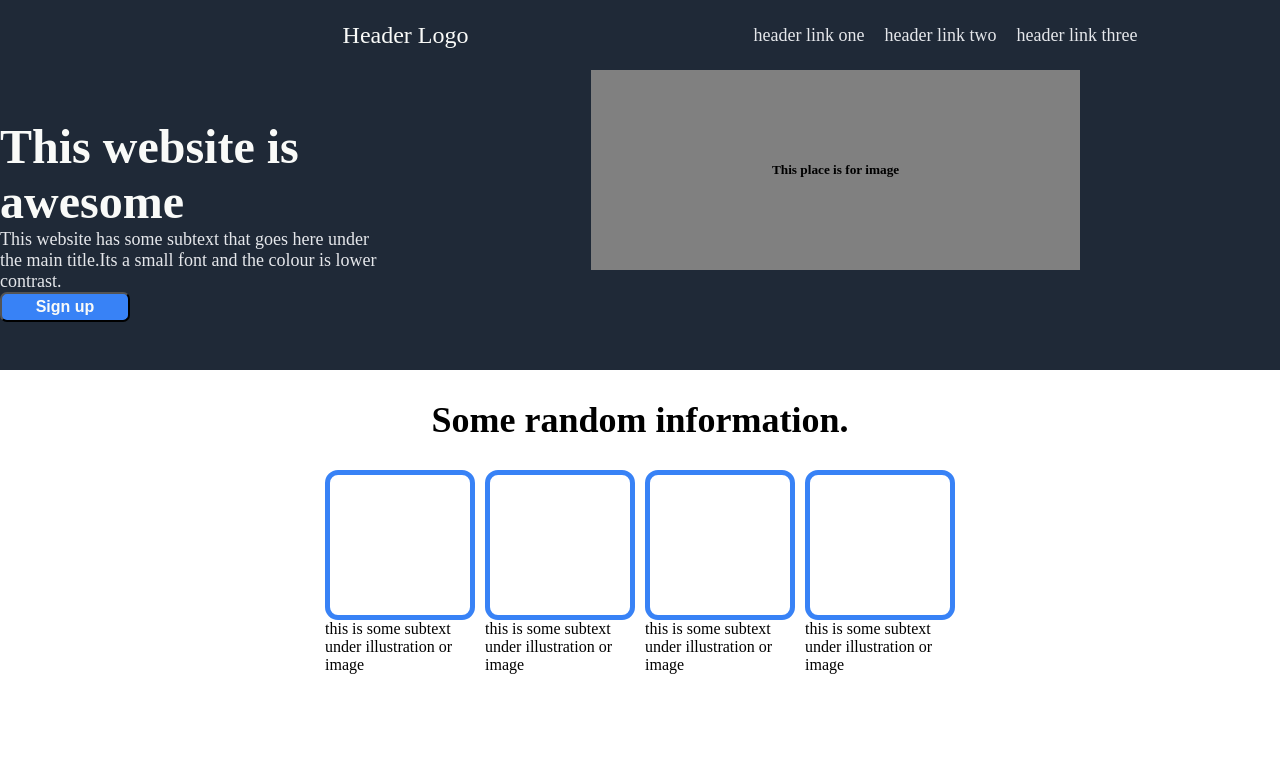
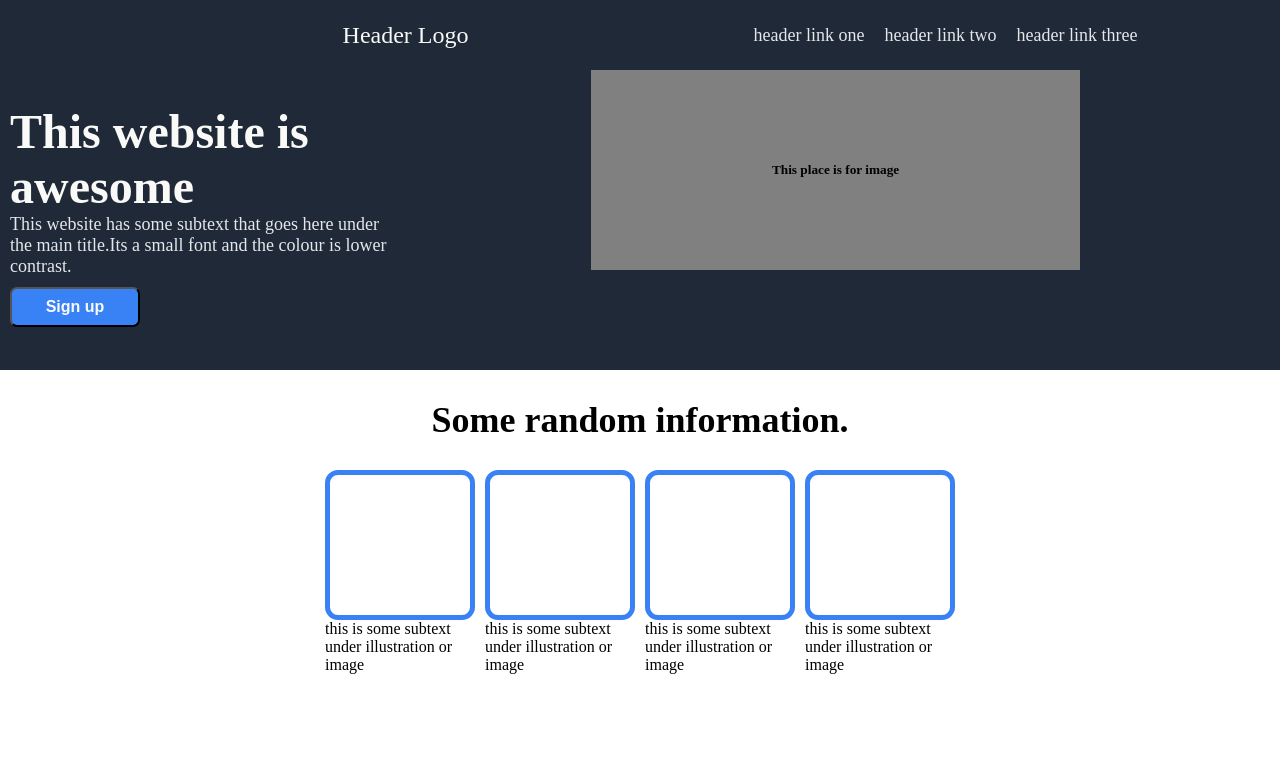
Before and after one commit to Reg-nol/Landing_Page, a plain HTML site: page index.html in a window 1280 px wide. Shown: the top 767 px of the page. Drawn offline with Linux system fonts and the light colour scheme.

Commit message:
added some changes in index and style regarding flexing whole body and also some flex grow and shrinksection

```diff
--- a/index.html
+++ b/index.html
@@ -8,7 +8,7 @@
         <link rel="stylesheet" href="style.css">
     </head>
 
-    <body>
+    <body class="body">
         <div class="header-div">
 
             <h8 class="Logo"> Header Logo </h8>
@@ -25,7 +25,9 @@
             <div class="hero_h_p">
                     <h2 class="hero_h2">This website is awesome</h2>
                     <p class="hero_p"> This website has some subtext that goes here under the main title.Its a small font and the colour is lower contrast. </p>
+                    <div class="hero_button_container">
                     <button class="hero_button">Sign up</button>
+                    </div>
             </div>
             <div class="hero_img">
                   <h5>This place is for image</h5>
--- a/style.css
+++ b/style.css
@@ -2,6 +2,13 @@
     margin: 0;
     padding: 0;
     box-sizing: border-box;
+}
+
+.body{
+    display: flex;
+    flex-direction: column;
+    flex: auto;
+
 }
 
 .header-div{
@@ -75,14 +82,20 @@ ul{
 }
 .hero_button{
 
- margin-right: auto;
- height: 30px;
+ display:flex;
+ align-items: center;
+ justify-content: center;
+ height: 40px;
  width: 130px;
  background-color: #3882F6;
  border-radius: 7px;
  color: #F9FAF8;
  font-size: medium;
  font-weight: bold;
+}
+.hero_button_container{
+    margin: 10px;
+    width: 100%;
 }
 .hero_2{
     height:400px;
```
